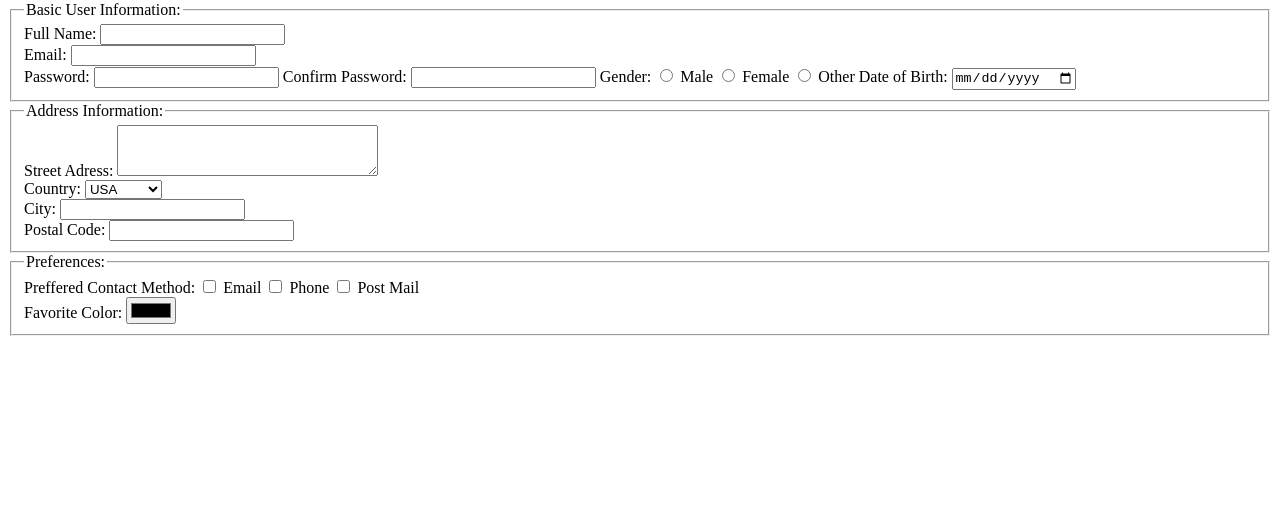
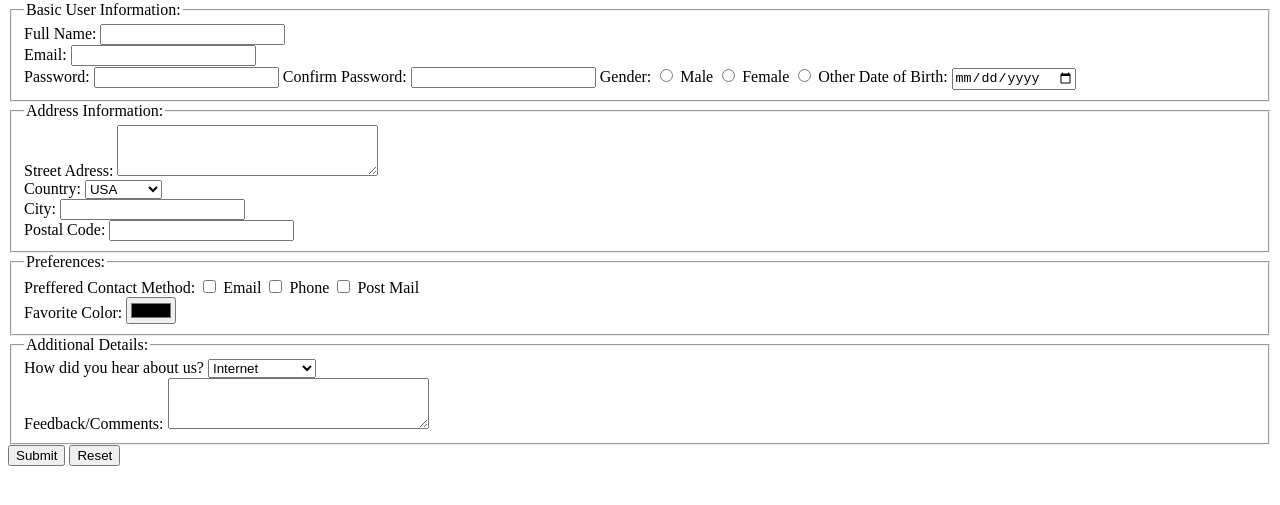
Before and after one commit to doroStanislav/Tekwill_FE_gr11, a plain HTML site: page html-forms.html in a window 1280 px wide. Shown: the part 79-584 px from the top of the page. Drawn offline with Linux system fonts and the light colour scheme.

Commit message:
Addtitional Details, Submit and  Reset buttons was added

```diff
--- a/html-forms.html
+++ b/html-forms.html
@@ -86,5 +86,23 @@
             <input type="color" id="colorpicker" name="colorpicker" value="">
         </fieldset>
 
+        <fieldset>
+
+            <legend>Additional Details:</legend>
+
+            <label for="hearAboutUs">How did you hear about us?</label>
+            <select name="hearAboutUs" id="hearAboutUs">
+                <option value="internet">Internet</option>
+                <option value="friend">Frind</option>
+                <option value="advertisement">Advertisement</option>
+            </select>
+            <br>
+
+            <label for="feedback">Feedback/Comments:</label>
+            <textarea name="feedback" id="feedback" cols="30" rows="3"></textarea>
+        </fieldset>
+
+        <input type="submit" value="Submit" id="submitButton">
+        <input type="reset" value="Reset" id="resetButton">
             </form>
     </div>
```
